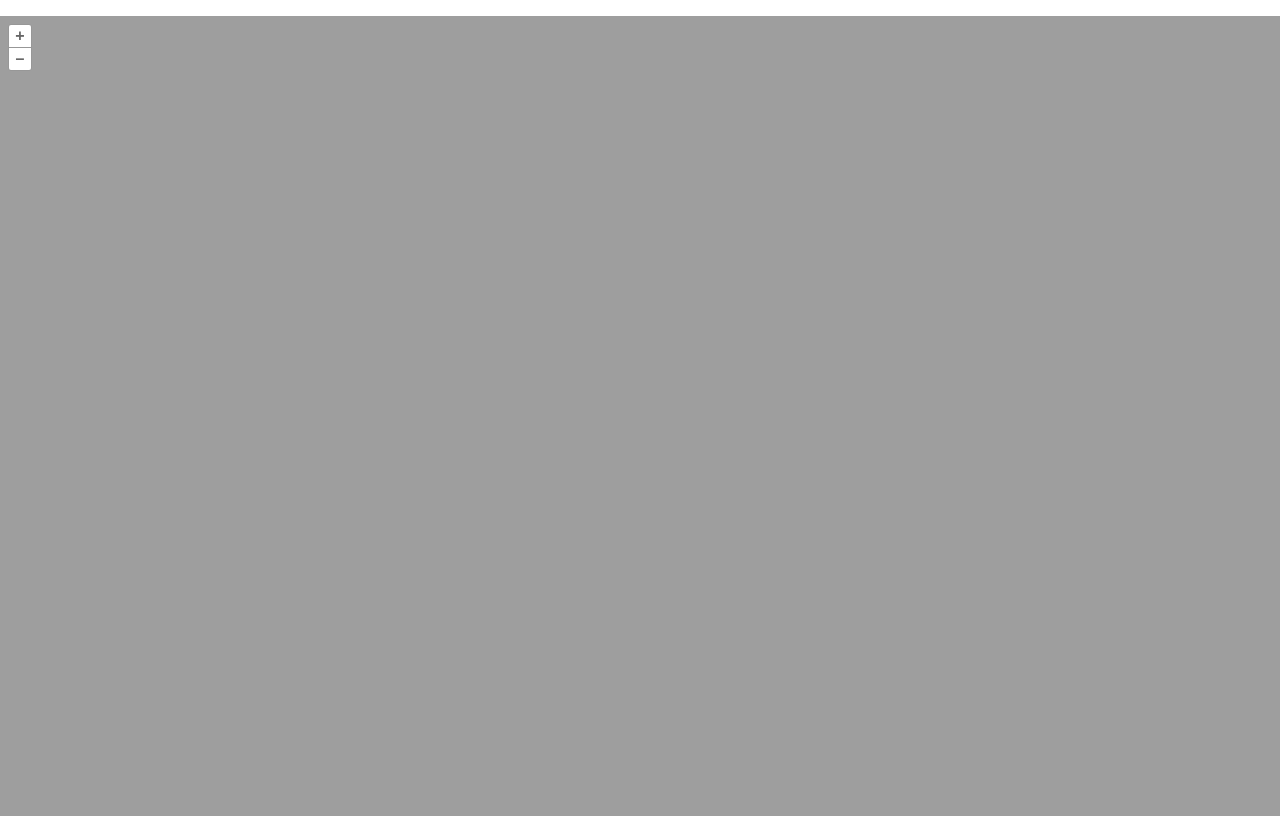
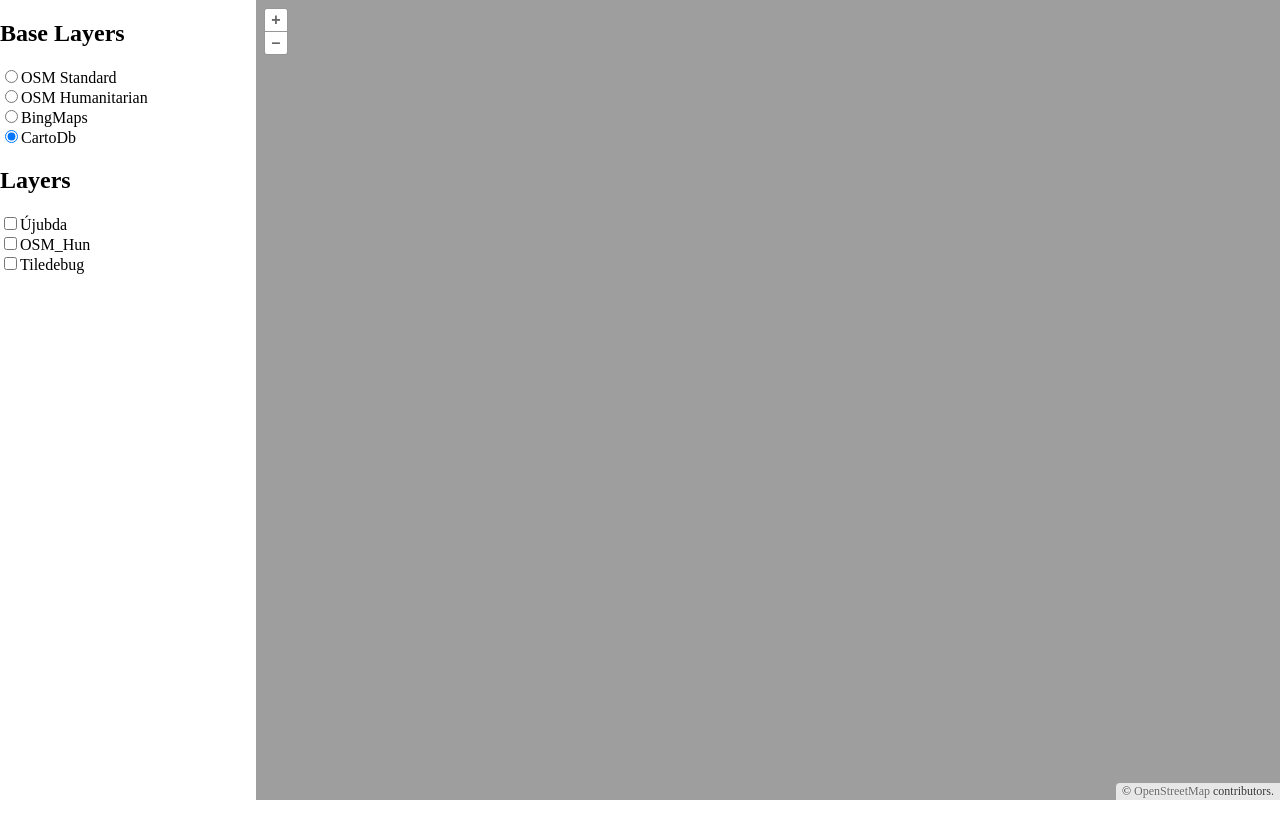
Before and after one commit to endre88/ol_webmap, a plain HTML site: page index.html in a window 1280 px wide. Drawn offline with Linux system fonts and the light colour scheme; no server answers.

Commit message:
multiple layer switches

```diff
--- a/index.html
+++ b/index.html
@@ -8,10 +8,58 @@
     <link href="./styles.css" rel="stylesheet" />
   </head>
   <body>
-    <div id="popup-container">
-      <p id="popup-coordinates"></p>
+    <div class="grid-container">
+      <div class="grid-1">
+        <div class="sidebar">
+          <h2>Base Layers</h2>
+          <input
+            type="radio"
+            name="baseLayerRadioButton"
+            value="OSMStandard"
+            checked
+          />OSM Standard <br />
+          <input
+            type="radio"
+            name="baseLayerRadioButton"
+            value="OSMHumanitarian"
+            checked
+          />OSM Humanitarian <br />
+          <input
+            type="radio"
+            name="baseLayerRadioButton"
+            value="BingMaps"
+            checked
+          />BingMaps <br />
+          <input
+            type="radio"
+            name="baseLayerRadioButton"
+            value="CartoDbBaseLayer"
+            checked
+          />CartoDb <br />
+
+          <h2>Layers</h2>
+          <input
+            type="checkbox"
+            name="rasterTileLayerCheckbox"
+            value="UjbudaLayer"
+          />Újubda<br />
+          <input
+            type="checkbox"
+            name="rasterTileLayerCheckbox"
+            value="budaLayer"
+          />OSM_Hun<br />
+          <input
+            type="checkbox"
+            name="rasterTileLayerCheckbox"
+            value="TileDebug"
+          />Tiledebug <br />
+        </div>
+      </div>
+      <div class="grid-2">
+        <div id="js-map" class="map"></div>
+      </div>
     </div>
-    <div id="js-map" class="map"></div>
+
     <script src="./libs/dist/ol.js"></script>
     <script src="./main.js"></script>
   </body>
--- a/main.js
+++ b/main.js
@@ -10,12 +10,12 @@ function init() {
   const scaleLineControl = new ol.control.ScaleLine();
   const zoomSliderControl = new ol.control.ZoomSlider();
   const zoomToExtentControl = new ol.control.ZoomToExtent();*/
-  var extent = ol.proj.transformExtent(
+  let extent = ol.proj.transformExtent(
     [21.450936, 47.383822, 21.850891, 47.63821],
     "EPSG:4326",
     "EPSG:3857"
   );
-  var center = ol.proj.transform(
+  let center = ol.proj.transform(
     [21.650914, 47.511016],
     "EPSG:4326",
     "EPSG:3857"
@@ -26,19 +26,10 @@ function init() {
       zoom: 3,
       projection: "EPSG:3857",
       center: center,
-
       /*maxZoom: 12,
       minZoom: 2,
       rotation: 0,*/
     }),
-    layers: [
-      new ol.layer.Tile({
-        source: new ol.source.OSM(),
-        zIndex: 1,
-        visible: false,
-        //extent: [],
-      }),
-    ],
     target: "js-map",
     /*keyboardEventTarget: document,
     controls: ol.control.defaults //ez megváltozott valamilyen körkörös hivatkozási probléma miatt dupla defaults kell
@@ -48,64 +39,143 @@ function init() {
         zoomSliderControl,
         zoomToExtentControl,*/
   });
-  const layerGroup = new ol.layer.Group({
-    layers: [
-      new ol.layer.Tile({
+
+  //Base Layers
+  // 1. OSM Standard
+  const openstreetmapStandard = new ol.layer.Tile({
+    source: new ol.source.OSM(),
+    visible: true,
+    title: "OSMStandard",
+  });
+
+  // 2. OSM Humanitarian
+  const openstreemaphumanitarian = new ol.layer.Tile({
     source: new ol.source.OSM({
       url: "https://{a-c}.tile.openstreetmap.fr/hot/{z}/{x}/{y}.png",
     }),
-        zIndex: 0,
     visible: false,
-        opacity: 0.5,
-      }),
-      //Bing Maps
-      new ol.layer.Tile({
+    title: "OSMHumanitarian",
+  });
+
+  // 3. Bing Maps
+  const BingMaps = new ol.layer.Tile({
     source: new ol.source.BingMaps({
       key: "Atuo1D-VVY8EkXkW_I6RZoyPnwPLUoIpK-Jau8Njf5tVvN4oQ93o1pFRK5QdjxIW",
       imagerySet: "Aerialwithlabels",
     }),
     visible: false,
-      }),
-    ],
+    title: "BingMaps",
   });
-  map.addLayer(layerGroup);
 
+  // 4. Cartodb Base Layer
   const cartoDbBaseLayer = new ol.layer.Tile({
     source: new ol.source.XYZ({
       url: "https://{1-4}.basemaps.cartocdn.com/light_all/{z}/{x}/{y}.png",
     }),
-    visible: true,
+    visible: false,
+    title: "CartoDbBaseLayer",
   });
 
-  map.addLayer(cartoDbBaseLayer);
+  const baseLayerGroup = new ol.layer.Group({
+    layers: [
+      openstreetmapStandard,
+      openstreemaphumanitarian,
+      BingMaps,
+      cartoDbBaseLayer,
+    ],
+  });
+  map.addLayer(baseLayerGroup);
+  //Layer Switcher Logic for Base Layers
+  const baseLayerElements = document.querySelectorAll(
+    ".sidebar > input[type=radio]"
+  );
+  //console.log(baseLayerElements);
+  for (let baseLayerElement of baseLayerElements) {
+    baseLayerElement.addEventListener("change", function () {
+      let baseLayerElementValue = this.value;
+      baseLayerGroup.getLayers().forEach(function (element, index, array) {
+        let baseLayerTitle = element.get("title");
+        element.setVisible(baseLayerTitle === baseLayerElementValue);
+      });
+    });
+  }
 
+  //Layers
+  // 1. ÚjbudaLayer
+
+  const ujbudalayer = new ol.layer.Tile({
+    source: new ol.source.TileWMS({
+      url: "https://terinfo.ujbuda.hu/mapproxy/service?",
+      params: {
+        LAYERS: "orto_2023",
+        FORMAT: "image/png",
+        TRANSPARENT: true,
+      },
+      attributions: "Újbuda",
+    }),
+    title: "UjbudaLayer",
+    visible: false,
+    //archiv_1963_0076_2827, orto_2023, osm-eov, OSM_BPXI_20161024 ez a rész a fontos a WMS rétegek hozzáadásakor, itt van egy korábbi állapot EOV-ban is az OSM-ről.
+  });
+
+  // 2. ÚjbudaLayer
+
+  const budalayer = new ol.layer.Tile({
+    source: new ol.source.TileWMS({
+      url: "https://terinfo.ujbuda.hu/mapproxy/service?",
+      params: {
+        LAYERS: "osm-eov",
+        FORMAT: "image/png",
+        TRANSPARENT: true,
+      },
+      attributions: "osm",
+      //archiv_1963_0076_2827, orto_2023, osm-eov, OSM_BPXI_20161024 ez a rész a fontos a WMS rétegek hozzáadásakor, itt van egy korábbi állapot EOV-ban is az OSM-ről.
+    }),
+    title: "budaLayer",
+    visible: false,
+  });
+
+  // 3. TileDebub Layer
   const tiledebugLayer = new ol.layer.Tile({
     source: new ol.source.TileDebug(),
     visible: false,
+    title: "TileDebug",
   });
-  map.addLayer(tiledebugLayer);
 
-  const envimap = new ol.layer.Tile({
+  const rasteTileLayerGroup = new ol.layer.Group({
+    layers: [ujbudalayer, budalayer, tiledebugLayer],
+  });
+
+  map.addLayer(rasteTileLayerGroup);
+
+  //Layer Switcher Logic for Layers
+  const tileRasterLayerElements = document.querySelectorAll(
+    ".sidebar > input[type=checkbox]"
+  );
+  //console.log(tileRasterLayerElements);
+  for (let tileRasterLayerElement of tileRasterLayerElements) {
+    tileRasterLayerElement.addEventListener("change", function () {
+      let tileRasterLayerElementValue = this.value;
+      let tileRasterLayer;
+      rasteTileLayerGroup.getLayers().forEach(function (element, index, array) {
+        if (tileRasterLayerElementValue === element.get("title")) {
+          tileRasterLayer = element;
+        }
+      });
+      this.checked
+        ? tileRasterLayer.setVisible(true)
+        : tileRasterLayer.setVisible(false);
+    });
+  }
+
+  /*const envimap = new ol.layer.Tile({
     source: new ol.source.XYZ({
       url: "https://tileserver8.envimap.hu/2023_Debrecen_20/{z}/{x}/{y}",
     }),
     visible: false,
     extent: extent,
   });
-  map.addLayer(envimap);
-
-  const ujbudalayer = new ol.layer.Tile({
-    source: new ol.source.TileWMS({
-      url: "https://terinfo.ujbuda.hu/mapproxy/service?",
-      params: {
-        LAYERS: "osm-eov",
-        FORMAT: "image/png",
-        TRANSPARENT: true,
-      }, //archiv_1963_0076_2827, orto_2023, osm-eov, OSM_BPXI_20161024 ez a rész a fontos a WMS rétegek hozzáadásakor, itt van egy korábbi állapot EOV-ban is az OSM-ről.
-    }),
-  });
-
-  map.addLayer(ujbudalayer);
+  map.addLayer(envimap);*/
 
   map.on("click", function (e) {
     console.log(e.coordinate);
--- a/styles.css
+++ b/styles.css
@@ -7,6 +7,10 @@ body {
   padding: 0;
 }
 .map {
-  width: 100vw;
   height: 100vh;
 }
+.grid-container {
+  display: grid;
+  grid-template-columns: 20vw 80vw;
+  grid-template-rows: 100vh;
+}
```
Lines whose indentation alone changed are shown as unchanged.
